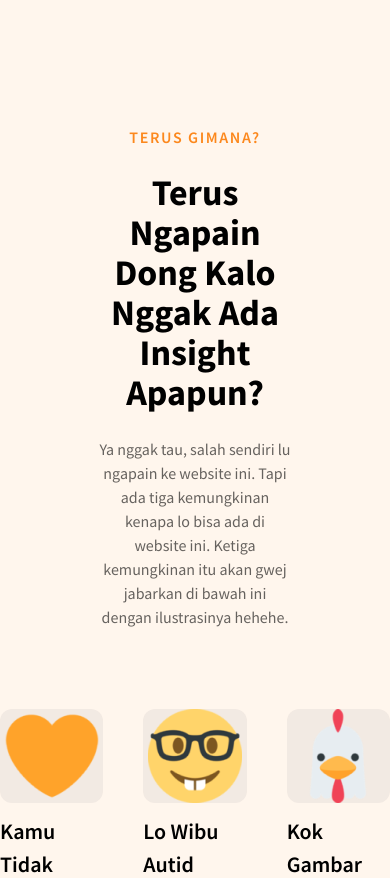
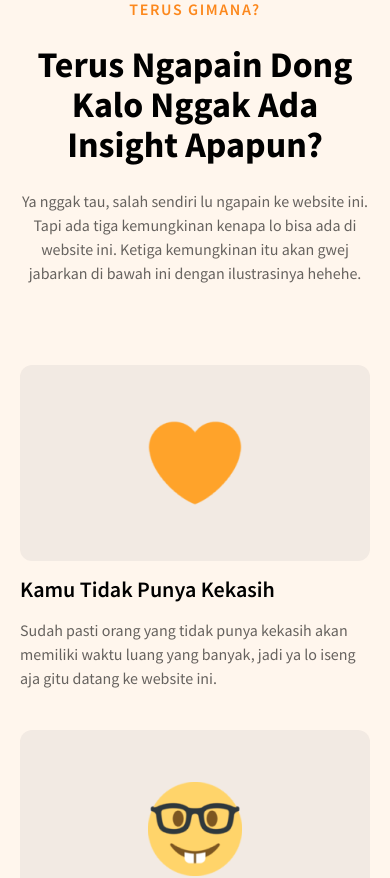
Before and after one commit to hudadamar21/codedesign-mstskp, a React (Vite) app: page / in a window 390 px wide. Shown: the part 2780-3658 px from the top of the page. Built offline with nearby package versions, Linux system fonts and the light colour scheme.

Commit message:
responsive mobile reason section

```diff
--- a/src/components/sections/ReasonSection.tsx
+++ b/src/components/sections/ReasonSection.tsx
@@ -2,8 +2,8 @@ import { reasons } from "../../data/reason";
 
 function ReasonSection() {
   return (
-    <section className="relative main-container flex flex-col justify-center items-center mt-64">
-      <div className="space-y-6 text-center w-1/2 mb-20">
+    <section className="relative main-container flex flex-col justify-center items-center mt-32 md:mt-64 px-5">
+      <div className="space-y-6 text-center w-full md:w-1/2 mb-20">
         <div className="text-primary font-semibold tracking-widest">TERUS GIMANA?</div>
         <h2 className="font-bold text-4xl">Terus Ngapain Dong Kalo Nggak Ada Insight Apapun?</h2>
         <p className="opacity-60">
@@ -13,7 +13,7 @@ function ReasonSection() {
         </p>
       </div>
 
-      <div className="grid grid-cols-3 gap-10">
+      <div className="grid grid-cols-1 md:grid-cols-3 gap-10">
         {reasons.map((reason, i) => (
           <div className="space-y-3" key={i}>
             <div className="aspect-video flex items-center justify-center w-full rounded-xl bg-dark/5">
```
